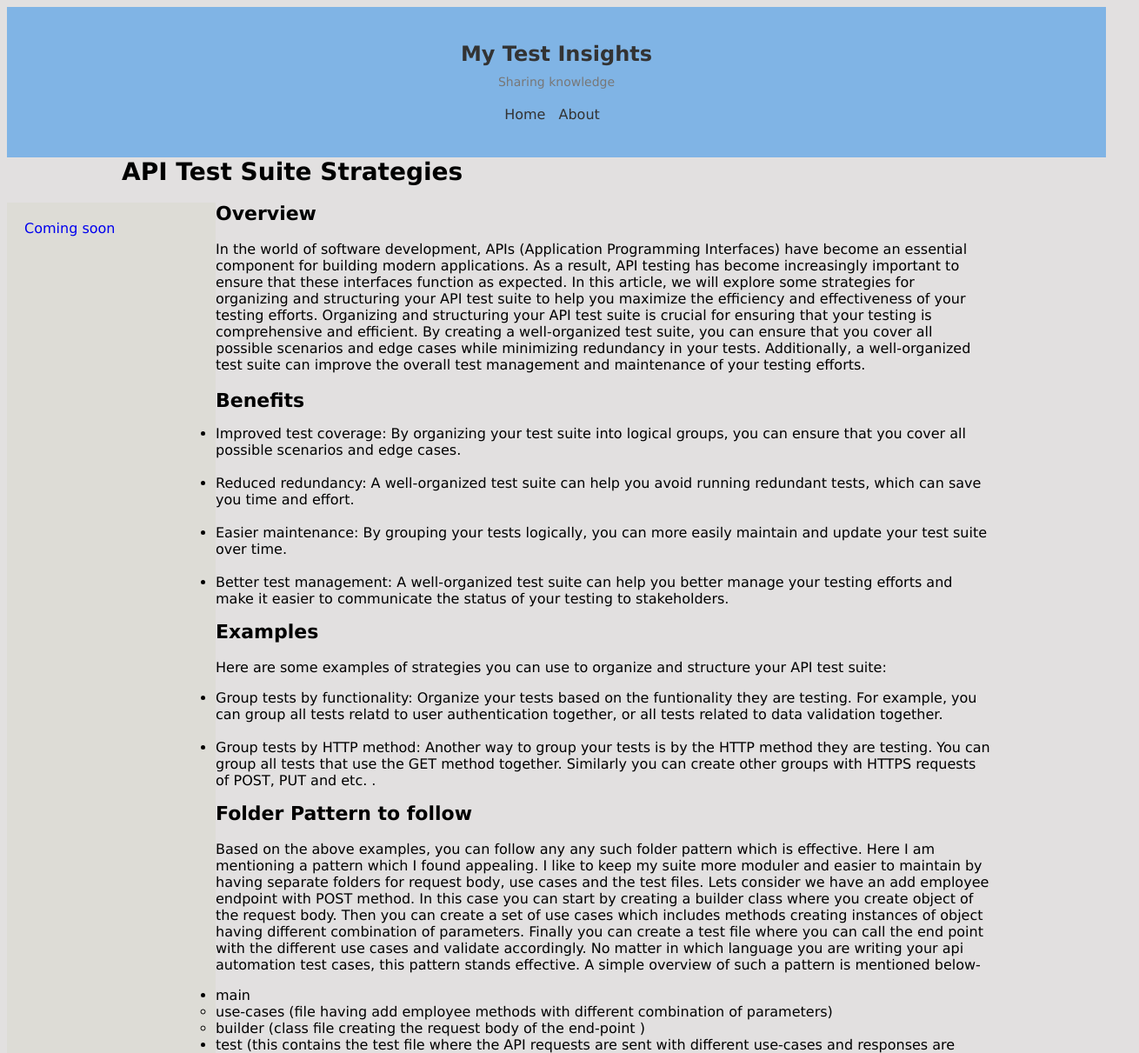
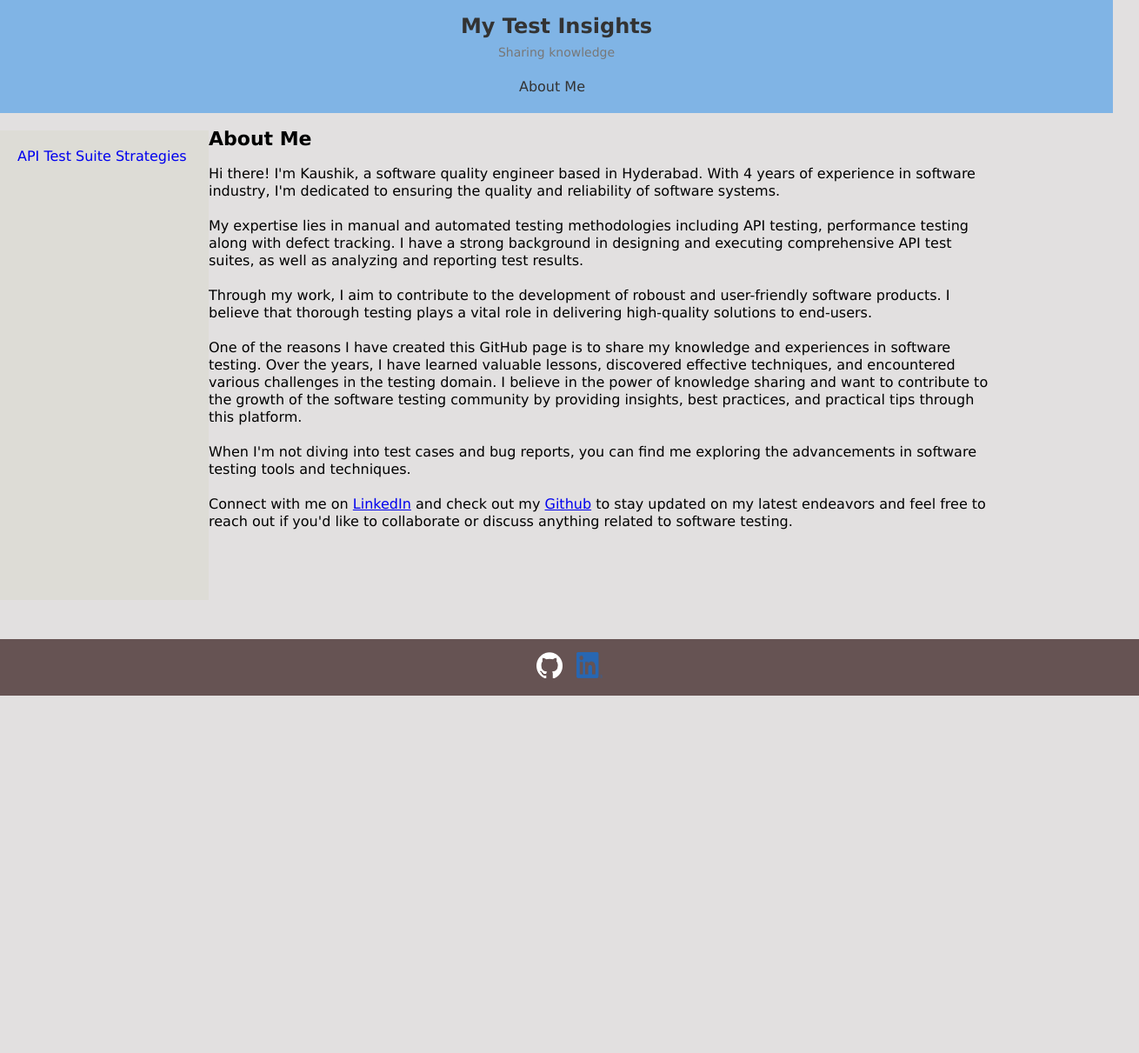
Before and after one commit to KaushikTest/api-test-suite-strategies, a plain HTML site: page index.html in a window 1280 px wide. Shown: the top 1211 px of the page at 87% size, 1310 px wide, since content can reach past the window. After the commit the page ends 800 px from the top, so only its background shows below. Drawn offline with Linux system fonts and the light colour scheme.

Commit message:
Refator
 added about me

```diff
--- a/index.html
+++ b/index.html
@@ -2,17 +2,37 @@
 <html>
 
 <head>
-  <title>API Test Suite Strategies</title>
+  <title>About Me</title>
   <meta charset="UTF-8">
   <meta name="viewport" content="width=device-width, initial-scale=1.0">
   <style>
     /* Add your custom styles here */
+
+
+    body {
+      line-height:20px;
+      min-height: 100vh;
+      margin: 0;
+      position: relative;
+    }
+
+    body::after {
+      content: '';
+      display: block;
+      height: 90px;
+      /* Set same as footer's height */
+    }
+
     body {
       min-height: 100vh;
       font-family: Verdana, Geneva, Tahoma, sans-serif;
       background-color: rgb(226, 224, 224);
       /* display: flex;
   flex-direction: column; */
+    }
+
+    footer {
+      background: PapayaWhip;
     }
 
     .content {
@@ -48,20 +68,22 @@
 
     header {
       background-color: #80b4e5;
-      padding: 40px;
+      padding: 20px;
       text-align: center;
     }
 
     footer {
       background-color: #665353;
-      padding: 20px;
+      position: absolute;
+      bottom: 0;
+      width: 100%;
+      padding: 15px;
       text-align: center;
-      /* margin-top: auto; */
     }
 
     .sidebar {
       width: 200px;
-      height: 1600px;
+      height: 500px;
       background-color: #dddcd6;
       padding: 20px;
       overflow-y: auto;
@@ -120,155 +142,63 @@
     <h1 class="logo">My Test Insights</h1>
     <p class="tagline">Sharing knowledge</p>
     <ul class="navigation">
-      <li><a href="index.html">Home</a></li>
-      <li><a href="about.html">About</a></li>
+      <li><a href="index.html">About Me</a></li>
       <!-- Add more navigation links as needed -->
     </ul>
   </header>
-  <h1>API Test Suite Strategies</h1>
   <br>
 
   <div class="sidebar">
     <ul>
-      <li><a href="./index2.html">Coming soon</a></li>
+      <li><a href="./api-test-strategies.html">API Test Suite Strategies</a></li>
 
       <!-- Add more list items for additional pages -->
     </ul>
   </div>
 
-  <div class="content">
-    <main>
-      <article>
   <section>
-          <h2>Overview</h2>
+    <h2>About Me</h2>
     <br>
-          <p class="content">In the world of software development, APIs (Application Programming Interfaces) have become
-            an essential component for building modern applications. As a result, API testing has become increasingly
-            important to ensure that these interfaces function as expected. In this article, we will explore some
-            strategies for organizing and structuring your API test suite to help you maximize the efficiency and
-            effectiveness of your testing efforts. Organizing and structuring your API test suite is crucial for
-            ensuring that your testing is
-            comprehensive and efficient. By creating a well-organized test suite, you can ensure that you cover all
-            possible scenarios and edge cases while minimizing redundancy in your tests. Additionally, a well-organized
-            test suite can improve the overall test management and maintenance of your testing efforts.</p>
-        </section>
+    <p>
+      Hi there! I'm Kaushik, a software quality engineer based in Hyderabad. With 4 years of experience in software
+      industry, I'm dedicated to ensuring the quality and reliability of software systems.
+    </p>
     <br>
-        <section>
-          <h2>Benefits</h2>
-          <ul>
-            <li class="content">Improved test coverage: By organizing your test suite into logical groups, you can
-              ensure
-              that you cover all possible scenarios and edge cases.</li><br>
-            <li class="content">Reduced redundancy: A well-organized test suite can help you avoid running redundant
-              tests, which can save you time and effort.</li><br>
-            <li class="content">Easier maintenance: By grouping your tests logically, you can more easily maintain and
-              update your test suite over time.</li><br>
-            <li class="content">Better test management: A well-organized test suite can help you better manage your
-              testing efforts and make it easier to communicate the status of your testing to stakeholders.</li>
-          </ul>
-        </section>
-
-        <section>
-          <h2>Examples</h2>
+    <p>
+      My expertise lies in manual and automated testing methodologies including API testing, performance testing along
+      with defect tracking. I have a strong background in designing and executing comprehensive API test suites, as well
+      as analyzing and reporting test results.
+    </p>
     <br>
-          <p class="content">Here are some examples of strategies you can use to organize and structure your API test
-            suite:</p>
-          <ul>
-            <li class="content">Group tests by functionality: Organize your tests based on the funtionality they are
-              testing. For example, you can group all tests relatd to user authentication together, or all tests related
-              to data validation together.</li><br>
-            <li class="content">Group tests by HTTP method: Another way to group your tests is by the HTTP method they
-              are
-              testing. You can group all tests that use the GET method together. Similarly you can create other groups
-              with HTTPS requests of POST, PUT and etc. . </li>
-          </ul>
-        </section>
-
-        <section>
-          <h2>Folder Pattern to follow</h2>
+    <p>
+      Through my work, I aim to contribute to the development of roboust and user-friendly software products. I believe
+      that thorough testing plays a vital role in delivering high-quality solutions to end-users.
+    </p>
     <br>
-          <p class="content">Based on the above examples, you can follow any any such folder pattern which is effective.
-            Here I am mentioning a pattern which I found appealing. I like to keep my suite more moduler and easier to
-            maintain by having separate folders for request body, use cases and the test files.
-            Lets consider we have an add employee endpoint with POST method. In this case you can start by creating a
-            builder class where you create object of the request body. Then you can create a set of use cases which
-            includes methods creating instances of object having different combination of parameters. Finally you can
-            create a test file where you
-            can call the end point with the different use cases and validate accordingly. No matter in which language
-            you
-            are writing your api automation test cases, this pattern stands effective. A simple overview of such a
-            pattern
-            is mentioned below-
-          <ul>
-            <li class="content">main</li>
-            <ul>
-              <li class="content"> use-cases (file having add employee methods with different combination of parameters)
-              </li>
-              <li class="content"> builder (class file creating the request body of the end-point )</li>
-            </ul>
-            <li class="content">test (this contains the test file where the API requests are sent with different
-              use-cases
-              and responses are validated)</li>
-          </ul>
+    <p>
+      One of the reasons I have created this GitHub page is to share my knowledge and experiences in software testing.
+      Over the years, I have learned valuable lessons, discovered effective techniques, and encountered various
+      challenges in the testing domain. I believe in the power of knowledge sharing and want to contribute to the growth
+      of the software testing community by providing insights, best practices, and practical tips through this platform.
+    </p>
+    <br>
+    <p>
+      When I'm not diving into test cases and bug reports, you can find me exploring the advancements in software
+      testing tools and techniques.
+    </p>
+    <br>
+    <p>
+      Connect with me on <a href="https://www.linkedin.com/in/kaushik-chetlur"
+        title="Connect with me in LinkedIn">LinkedIn</a> and check out my <a href="https://github.com/KaushikTest"
+        title="Checkout my Github profile">Github</a> to stay updated on my latest endeavors and feel free to reach out
+      if you'd like to collaborate or discuss anything related to software testing.
     </p>
   </section>
-
-        <section>
-          <h2>Tips</h2>
-          <br>
-          <p class="content">Here are some tips to help you create a well-organized and effective API test suite:</p>
-          <ul>
-            <li class="content">Plan ahead: Before you start writing tests, take tiem to plan out how you want to
-              organize
-              your tests. Think about the different scenarios and edge cases you want to cover and how you can group
-              your
-              tests logically.</li><br>
-            <li class="content">Keep your test suite small: Start with small and avoid writing redundant tests and
-              initially focus on the most critical scenarios.</li><br>
-            <li class="content">Use descriptive test names: Use descriptive names for your tests that clearly
-              communicate
-              what the test is testing. This will make it easier to understand the purpose of each tests and also help
-              you
-              avoid redundant tests.</li>
-          </ul>
-        </section>
-
-        <section>
-          <h2>Challenges</h2>
-          <br>
-          <p class="content">Organizing and structuring your API test suite can be challenging, especially as your test
-            suite grows in size and complexity. Some of the challenges you may face include:</p>
-          <ul>
-            <li class="content">Balancing test coverage and test speed: You may need to balance the need for
-              comprehensive
-              test coverage with the need to run your tests quickly.</li><br>
-            <li class="content">Managing dependencies: As your tests suite grows, you may need to manage dependencies
-              between tests to ensure that they can be run independently of each other.</li><br>
-            <li class="content">Maintaining your test suite over time: As your API and appliation change over time, you
-              will need to update and maintain your test suite to ensure that it continues to provide adequate coverage.
-            </li>
-          </ul>
-        </section>
-
-        <section>
-          <h2>Conclusion</h2>
-          <br>
-          <p class="content">Organizing and structuring your API test suite is a critical aspect of ensuring that your
-            testing efforts are efficient and effective. By following some of the strategeis and tips outlined in this
-            article, you can create a well-organized test suite that covers all necessary scenarios, reduces redundancy,
-            and improves the overall management and maintenance of your testing efforts. Take the time to plan and
-            implement a solid test suite structure, and you'll be well on your way to achieving more effecting API
-            testing.
-          </p>
-        </section>
-    </main>
-  </div>
-
   <footer>
     <p><a href="https://github.com/KaushikTest" title="Checkout my Github profile"><img src="./github-mark-white.png"
           style="width:30px;height:30px;"></a>&nbsp;&nbsp;
-      <a href="https://www.linkedin.com/in/kaushik-chetlur/" title="Connect with me in LinkedIn"><img src="./LI-In-Bug.png"
-          style="width:30px;height:30px;"></a>
+      <a href="https://www.linkedin.com/in/kaushik-chetlur" title="Connect with me in LinkedIn"><img
+          src="./LI-In-Bug.png" style="width:30px;height:30px;"></a>
     </p>
   </footer>
 
```
Also changed, not shown: about.html (deleted, +0 -139 lines), api-test-strategies.html (added, +305 -0 lines). Lines whose indentation alone changed are shown as unchanged.
